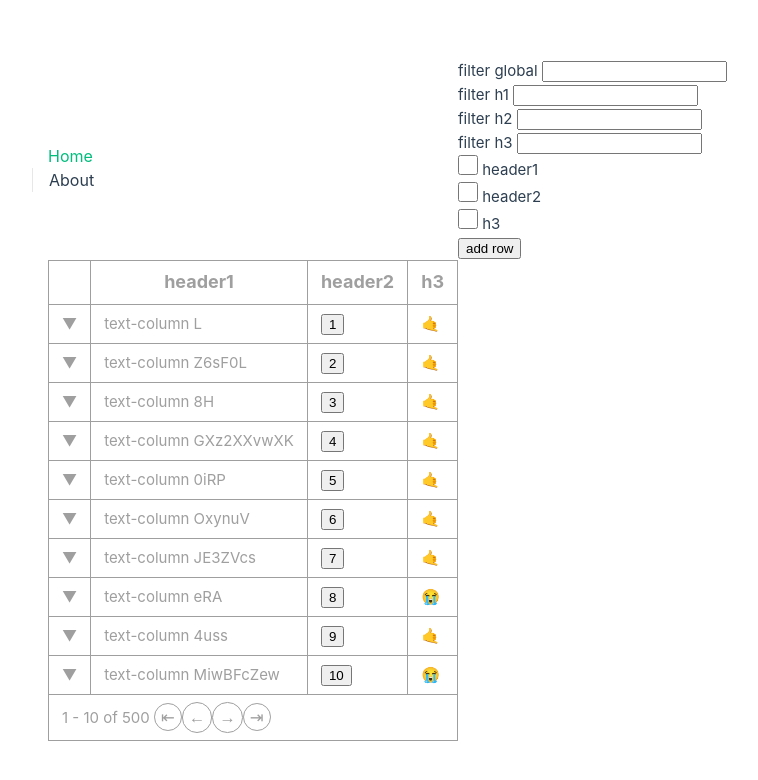
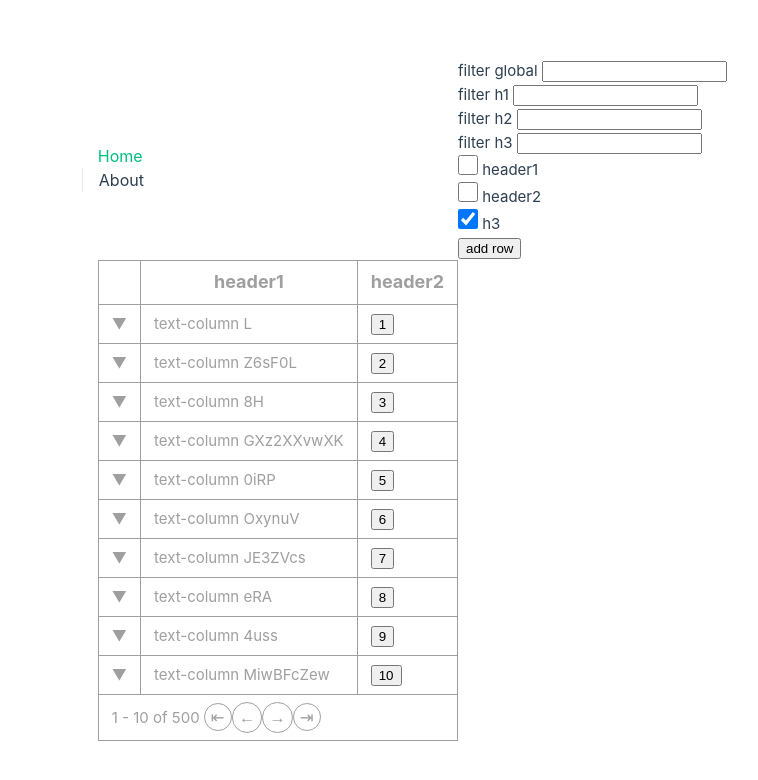
Before and after one commit to TheZlodziej/vue-data-table, a Vue app: page /about in a window 1280 px wide. Shown: the top 780 px of the page, without its empty margins (182-940 px from the left). Built offline with nearby package versions, Linux system fonts and the light colour scheme.

Commit message:
fix paginator reset & hide expanded row when filtered out

```diff
--- a/src/components/DataTable.vue
+++ b/src/components/DataTable.vue
@@ -64,6 +64,39 @@ Example usage:
     for example:
 
     <DataTable ... :maxRows="10" />
+
+
+  expander:
+    if you have more data to show you can use expanded rows.
+    for example:
+
+    const data = [
+      {
+        h1: 123,
+        h2: {
+          e1: 456,
+          e2: 'test'
+        }
+      },
+      {
+        h1: 456,
+        h2: {
+          e1: 789,
+          e2: 'test2'
+        }
+      },
+    ]
+
+    <DataTable ...>
+      <template #expander={isExpanded}> // no need to define this
+        <span v-if="isExpanded">:)</span>
+        <span v-else>:(</span>
+      </template>
+
+      <template #expand={ data }> // the important part
+        {{ Object.values(data.h2).join(", ") }}
+      </template>
+    </DataTable>
 */
 
 type CellValue = number | string | boolean | object
@@ -116,8 +149,6 @@ function applyModifiers() {
 
 /* FILTERS */
 function updateFilteredData() {
-  currentPage.value = 1; // reset paginator
-
   const definedFilters = Object.keys(props.filters)
   if (definedFilters.length === 0) {
     displayedData.value = props.data
@@ -155,6 +186,8 @@ function updateFilteredData() {
 
     return !isFilteredOut && !isGloballyFilteredOut
   })
+
+  resetPaginator()
 }
 
 watch(() => props.filters, applyModifiers, { deep: true })
@@ -227,6 +260,11 @@ const currentPage = shallowRef(1)
 const paginatorMaxPage = computed(() => Math.ceil(displayedData.value.length / (props.maxRows ?? 1)))
 const paginatorCurrentMinItem = computed(() => (currentPage.value - 1) * (props.maxRows ?? 0) + (displayedData.value.length ? 1 : 0));
 const paginatorCurrentMaxItem = computed(() => Math.min(currentPage.value * (props.maxRows ?? 0), displayedData.value.length));
+
+function resetPaginator() {
+  if (paginatorCurrentMinItem.value > paginatorCurrentMaxItem.value)
+    currentPage.value = 1; // reset paginator
+}
 /* END PAGINATOR */
 
 /* EXPANDED ROWS */
@@ -261,9 +299,9 @@ onBeforeMount(() => {
 
     <tbody>
       <template v-for="(dataEntry, rowIdx) in displayedData" :key="`r:${rowIdx}`">
-        <tr v-if="!props.maxRows ||
-        (rowIdx >= props.maxRows * (currentPage - 1) && rowIdx < props.maxRows * currentPage)
-        ">
+        <template
+          v-if="!props.maxRows || (rowIdx >= props.maxRows * (currentPage - 1) && rowIdx < props.maxRows * currentPage)">
+          <tr>
             <td v-if="$slots.expand"
               @click="expandedRows[dataEntry[props.dataIdKey]] = !expandedRows[dataEntry[props.dataIdKey]]"
               class="expander">
@@ -287,12 +325,12 @@ onBeforeMount(() => {
               </td>
             </template>
           </tr>
-
           <tr v-if="expandedRows[dataEntry[props.dataIdKey]]">
             <td :colspan="headers.length + 1">
               <slot name="expand" :data="dataEntry"></slot>
             </td>
           </tr>
+        </template>
       </template>
     </tbody>
     <tfoot>
--- a/src/views/AboutView.vue
+++ b/src/views/AboutView.vue
@@ -8,7 +8,7 @@ import { useLocalStorage } from "@vueuse/core"
 const headers = ref([
   { hidden: false, key: 'h1', displayName: "header1" },
   { hidden: false, key: 'h2', displayName: "header2" },
-  { key: 'h3', }
+  { hidden: true, key: 'h3', displayName: 'h3' }
 ])
 
 const filters = reactive({
@@ -79,7 +79,7 @@ function generateRandomString() {
     <button @click="() => data.push(generateRandomObject())">add row</button>
   </div>
 
-  <DataTable dataIdKey="h2" v-bind:headers="headers" :data="data" :customColumns="customColumns" :filters="filters"
+  <DataTable :data="data" dataIdKey="h2" v-bind:headers="headers" :customColumns="customColumns" :filters="filters"
     :maxRows="10">
     <!-- <template #headerItem="{ data }">
       <h2>
```
Lines whose indentation alone changed are shown as unchanged.
